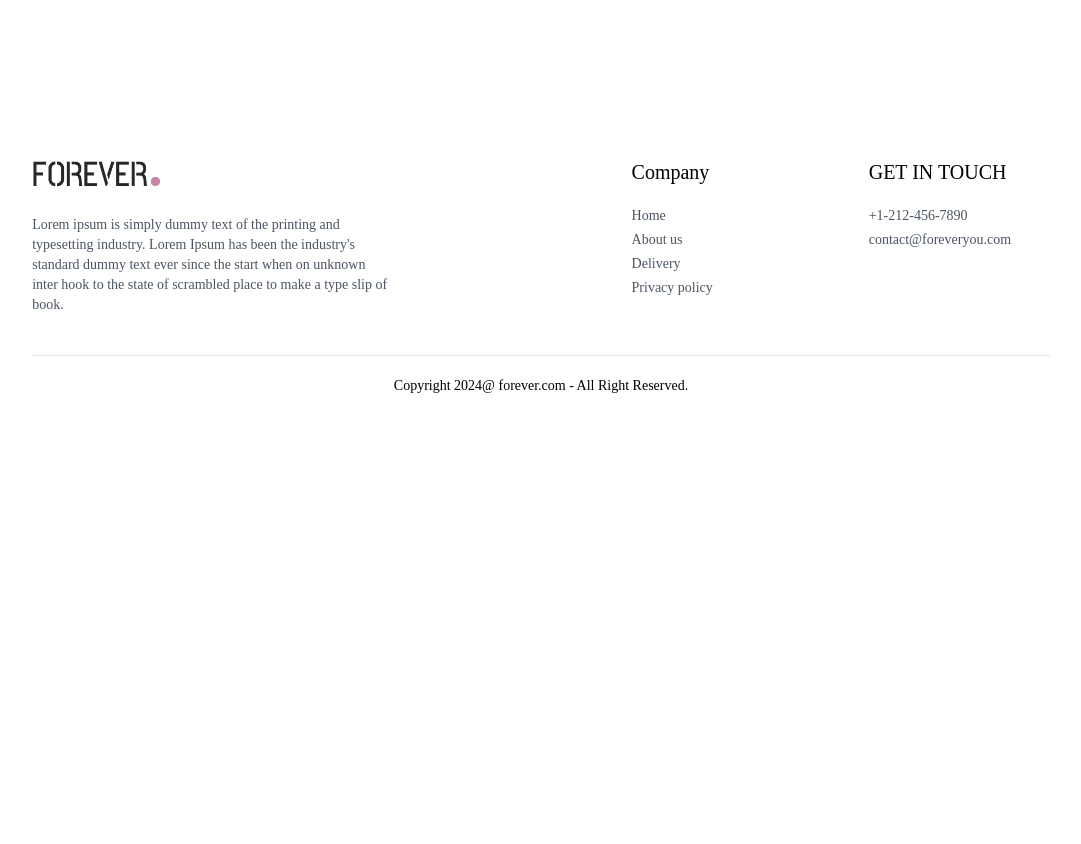
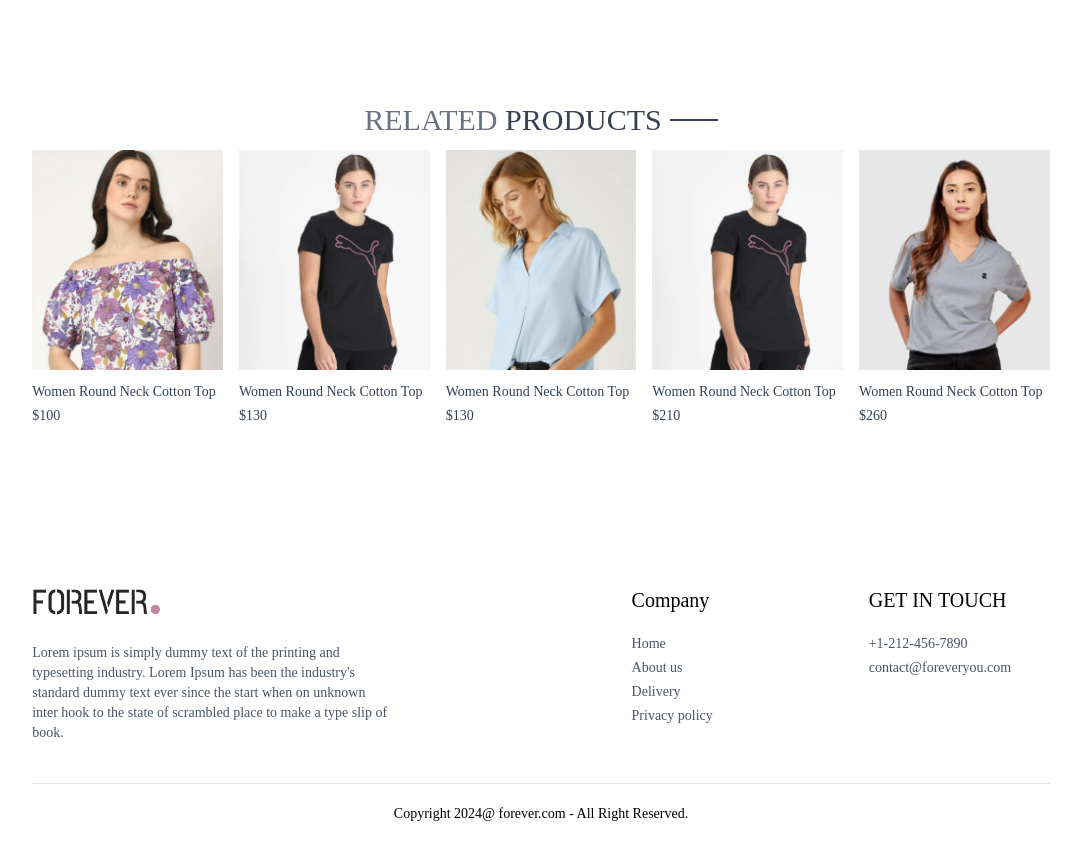
Before and after one commit to SarahHanks04/Simple-eCommerce, a React (Vite) app: page /product/aaaaa in a window 1280 px wide. Shown: the part 947-1791 px from the top of the page, without its empty margins (99-1180 px from the left). Before the commit the page ends 1363 px from the top, so only its background shows below. Built offline with nearby package versions, Linux system fonts and the light colour scheme.

Commit message:
RelatedProduct updated

```diff
--- /dev/null
+++ b/src/Components/RelatedProduct.jsx
@@ -0,0 +1,38 @@
+import React, { useContext, useEffect, useState } from 'react'
+import { ShopContext } from '../Context/ShopContext'
+import Title from '../Components/Title';
+import ProductItem from '../Components/ProductItem';
+
+
+
+const RelatedProduct = ({category, subCategory}) => {
+
+    const {products} = useContext(ShopContext);
+    const [related, setRelated] = useState([]);
+
+    useEffect(() => {
+        if (products.length >0) {
+            let productsCopy = products.slice()
+
+            productsCopy = productsCopy.filter((item) => category === item.category);
+            productsCopy = productsCopy.filter((item) => subCategory === item.subCategory);
+
+            setRelated(productsCopy.slice(0,5))
+        }
+    }, [products])
+  return (
+    <div className='my-24'>
+      <div className='text-center text-3xl py-2'>
+        <Title text1={'RELATED'} text2={'PRODUCTS'} />
+      </div>
+
+      <div className='grid grid-cols-2 sm:grid-cols-3 md:grid-cols-4 lg:grid-cols-5 gap-4 gap-y-4'>
+        {related.map((item,index) => (
+            <ProductItem key={index} id={item._id} name={item.name} price={item.price} image={item.image} />
+        ))}
+      </div>
+    </div>
+  )
+}
+
+export default RelatedProduct
--- a/src/Pages/Collection.jsx
+++ b/src/Pages/Collection.jsx
@@ -143,7 +143,7 @@
         {/* MAP PRODUCTS */}
         <div className='grid grid-cols-2 md:grid-cols-3 lg:grid-cols-4 gap-4 gap-y-6'>
           {filterProducts.map((item,index) => (
-            <ProductItem key={index} name={item.name} id={item.id} price={item.price} image={item.image} />
+            <ProductItem key={index} name={item.name} id={item._id} price={item.price} image={item.image} />
           ))
           }
         </div>
--- a/src/Pages/Product.jsx
+++ b/src/Pages/Product.jsx
@@ -2,6 +2,7 @@
 import { useParams } from 'react-router-dom'
 import {ShopContext} from '../Context/ShopContext'
 import { assets } from '../assets/assets'
+import RelatedProduct from '../Components/RelatedProduct'
 
 const Product = () => {
 
@@ -92,6 +93,7 @@
       </div>
 
       {/* ----- DISPLAY RELATED PRODUCTS ----- */}
+      <RelatedProduct category={productData.category} subCategory={productData.subCategory} />
     </div>
   ) : <div className='opacity-0'></div>
 }
```
